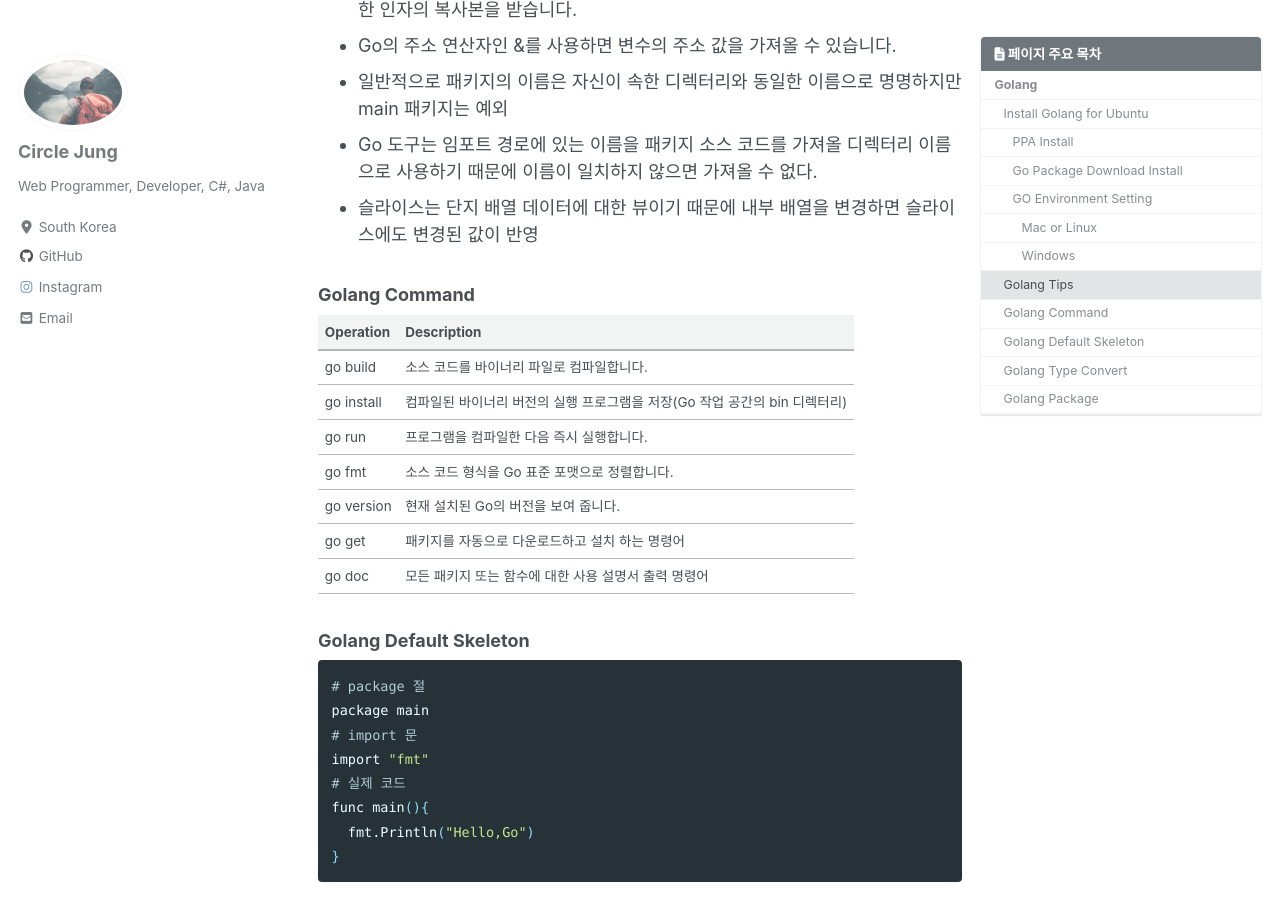
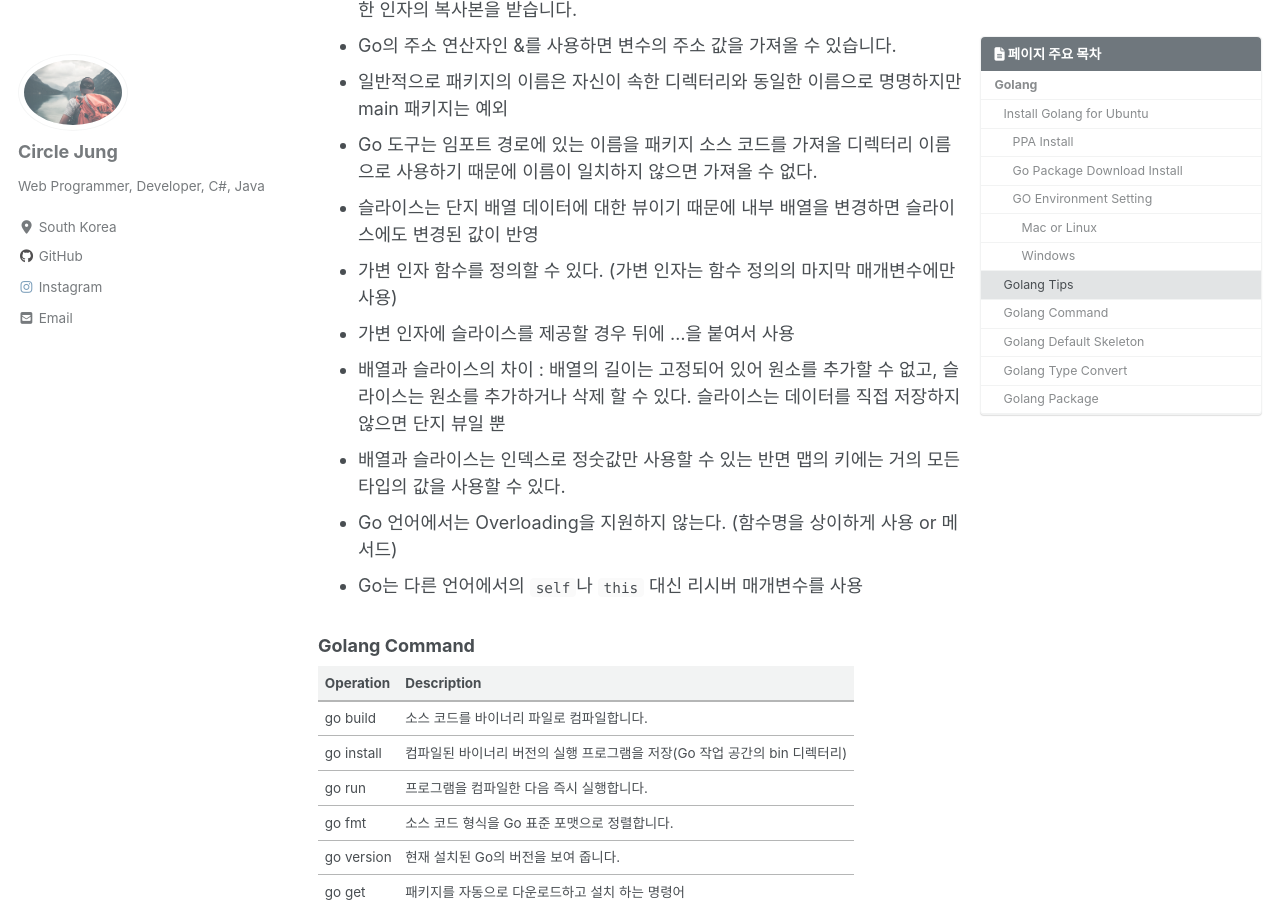
Before and after one commit to jwh0124/jwh0124.github.io, a Jekyll site: the page built from _posts/2020-11-23-golang.md, in a window 1280 px wide and 900 px high, scrolled down 1713 px. Built offline with Jekyll 4.4.1, drawn with Linux system fonts in a browser that asks for light colours; cached includes are drawn as plain includes; nearby versions of some CDN libraries; comment, search, counter and statistics services are not loaded; some of the changed text lies outside the part shown.

Commit message:
+ add golang study

```diff
--- a/_posts/2020-11-23-golang.md
+++ b/_posts/2020-11-23-golang.md
@@ -78,6 +78,12 @@ set GOPATH="C:\PATH"
 - 일반적으로 패키지의 이름은 자신이 속한 디렉터리와 동일한 이름으로 명명하지만 main 패키지는 예외
 - Go 도구는 임포트 경로에 있는 이름을 패키지 소스 코드를 가져올 디렉터리 이름으로 사용하기 때문에 이름이 일치하지 않으면 가져올 수 없다.
 - 슬라이스는 단지 배열 데이터에 대한 뷰이기 때문에 내부 배열을 변경하면 슬라이스에도 변경된 값이 반영
+- 가변 인자 함수를 정의할 수 있다. (가변 인자는 함수 정의의 마지막 매개변수에만 사용)
+- 가변 인자에 슬라이스를 제공할 경우 뒤에 ...을 붙여서 사용
+- 배열과 슬라이스의 차이 : 배열의 길이는 고정되어 있어 원소를 추가할 수 없고, 슬라이스는 원소를 추가하거나 삭제 할 수 있다. 슬라이스는 데이터를 직접 저장하지 않으면 단지 뷰일 뿐
+- 배열과 슬라이스는 인덱스로 정숫값만 사용할 수 있는 반면 맵의 키에는 거의 모든 타입의 값을 사용할 수 있다.
+- Go 언어에서는 Overloading을 지원하지 않는다. (함수명을 상이하게 사용 or 메서드)
+- Go는 다른 언어에서의 `self`나 `this` 대신 리시버 매개변수를 사용
 
 ### Golang Command ###
 
```
Also changed, not shown: _posts/2020-05-09-development_tip.md (+3 -0 lines).
